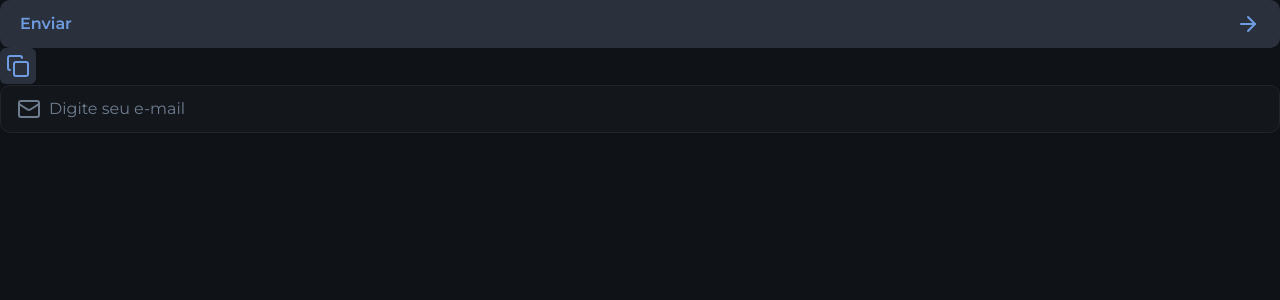
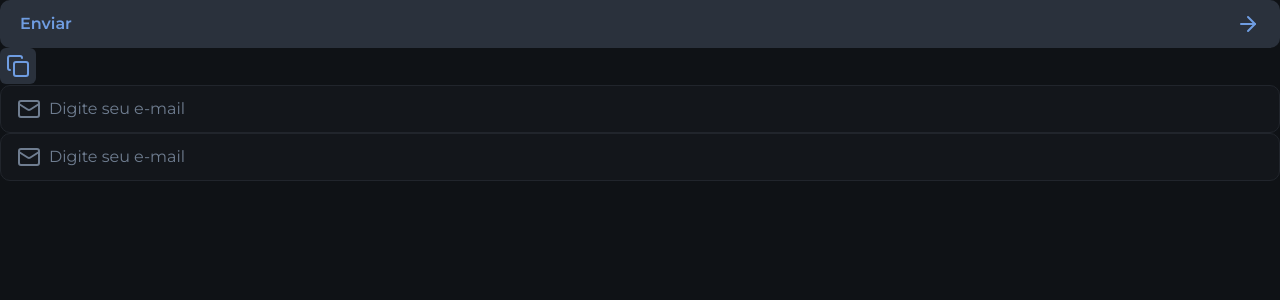
Before and after one commit to erikseki/NLW-Project, a Next.js app: page / in a window 1280 px wide. Shown: the top 300 px of the page. Built offline with nearby package versions, Linux system fonts and the light colour scheme.

Commit message:
Setting Up Initial Input Errors

```diff
--- a/src/app/page.tsx
+++ b/src/app/page.tsx
@@ -25,6 +25,7 @@
 
         <div>
           <Input type="email" placeholder="Digite seu e-mail"/>
+          <Input type="email" placeholder="Digite seu e-mail" error />
         </div>
     </main>
   );
--- a/src/components/input.tsx
+++ b/src/components/input.tsx
@@ -2,12 +2,19 @@
 
 import { ComponentProps } from "react";
 
-interface InputProps extends ComponentProps<'input'> { }
+interface InputProps extends ComponentProps<'input'> {
+  error?: boolean
 
-export function Input(props: InputProps) {
+ }
+
+export function Input({error = false, ...props}: InputProps) {
   return (
-    <div className="group bg-gray-800 h-12 border border-gray-600 rounded-xl px-4 flex items-center gap-2 focus-within:border-gray-100">
-      <span className="text-gray-400 group-focus-within:text-gray-100 group-[&:not(:has(input:placeholder-shown))]:text-gray-100">
+    <div
+     data-error={error}
+    className="group bg-gray-800 h-12 border border-gray-600 rounded-xl px-4 flex items-center gap-2 focus-within:border-gray-100"
+    >
+      <span className="text-gray-400 group-focus-within:text-gray-100 group-[&:not(:has(input:placeholder-shown))]:text-gray-100"
+      >
         <Mail />
       </span>
       <input
```
